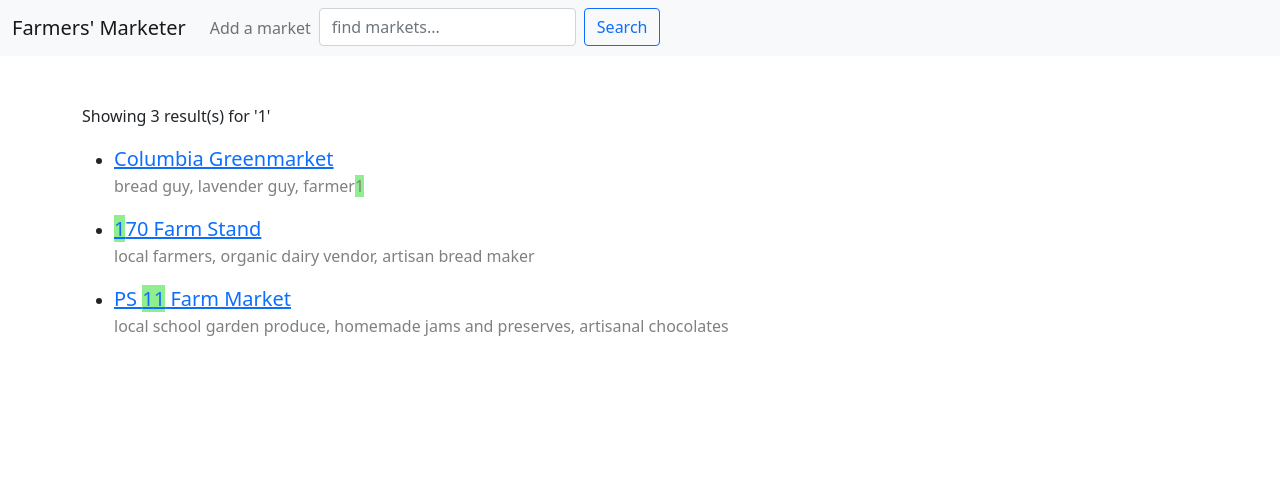
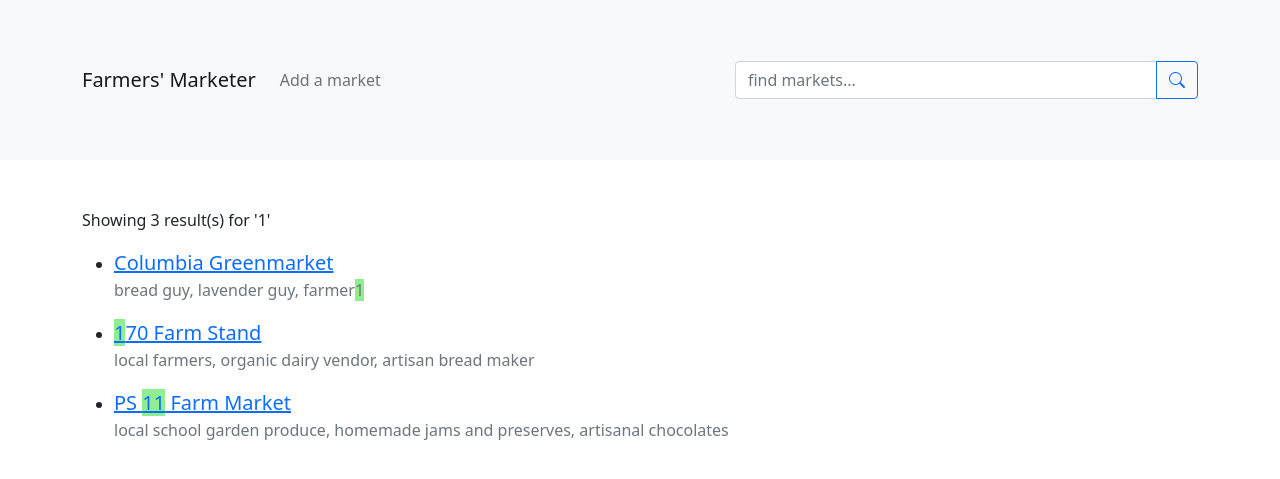
Before and after one commit to avahajr/ui-midterm, a Flask app: page /search/1 in a window 1280 px wide. Shown: the top 479 px of the page. Run offline with Flask 3, Linux system fonts and the light colour scheme; some libraries are stand-ins or nearby versions.

Commit message:
reformat navbar

```diff
--- a/main/static/main.css
+++ b/main/static/main.css
@@ -1,8 +1,16 @@
+
+:root {
+    --accent-color: #57A070;
+}
+
 .warning {
     color: red;
 }
 #content {
     margin-top: 3em;
+}
+#navbar {
+    height: 10em;
 }
 
 .search_hit {
@@ -18,8 +26,54 @@
 }
 
 .grey {
-    color: gray;
+    color: var(--bs-gray);
 }
 .indent {
     margin-left: 2em;
 }
+.accent {
+    color:var(--accent-color)!important
+}
+.bold {
+    font-weight: 500;
+}
+.slim {
+    font-weight: 200;
+}
+#view_year_round {
+    font-size: smaller;
+}
+#view_days {
+    font-size: 20px;
+}
+#view_borough {
+    font-size: large;
+}
+#view_address_info {
+    margin-top: 3em;
+}
+
+#view_street_address {
+    font-size: 26px;
+    color: var(--bs-gray-dark)
+}
+#view_vendor_heading {
+    font-size: 26px;
+    color: var(--bs-gray-dark)
+
+}
+.view_vendor {
+    color: var(--bs-gray-dark);
+    font-size: 20px;
+    margin-top: 5px;
+}
+#view_vendors_list {
+    margin-top: .5em;
+}
+#view_second_row {
+    margin-top: 3.5em;
+}
+#view_summary {
+    text-align: justify;
+    font-size: 18px;
+}
--- a/main/templates/layout.html
+++ b/main/templates/layout.html
@@ -13,6 +13,10 @@
 
     <!-- Bootstrap CSS -->
     <link rel="stylesheet" href="https://cdn.jsdelivr.net/npm/bootstrap@5.0.0/dist/css/bootstrap.min.css">
+    <link rel="stylesheet" href="https://cdn.jsdelivr.net/npm/bootstrap-icons@1.3.0/font/bootstrap-icons.css">
+    <script src="https://cdn.jsdelivr.net/npm/bootstrap@5.0.2/dist/js/bootstrap.bundle.min.js"
+            integrity="sha384-MrcW6ZMFYlzcLA8Nl+NtUVF0sA7MsXsP1UyJoMp4YLEuNSfAP+JcXn/tWtIaxVXM"
+            crossorigin="anonymous"></script>
 
 
     <link rel="stylesheet" href="{{url_for('static', filename='main.css')}}">
@@ -24,29 +28,29 @@
 <body>
 
 
-<nav class="navbar navbar-expand-lg navbar-light bg-light">
-    <div class="container-fluid">
+<nav id='navbar' class="navbar navbar-expand-lg navbar-light bg-light">
+    <div class="container">
         <a class="navbar-brand" href="/">Farmers' Marketer</a>
         <button class="navbar-toggler" type="button" data-bs-toggle="collapse" data-bs-target="#navbarNavAltMarkup"
                 aria-controls="navbarNavAltMarkup" aria-expanded="false" aria-label="Toggle navigation">
             <span class="navbar-toggler-icon"></span>
         </button>
-        <div class="collapse navbar-collapse" id="navbarNavAltMarkup">
-            <ul class="w-100 d-flex justify-content-space-between navbar-nav">
+        <div class="justify-content-between collapse navbar-collapse" id="navbarNavAltMarkup">
+            <ul class="navbar-nav">
                 <li class="nav-item">
                     <a class="nav-link" href="/add">Add a market</a>
                 </li>
-                <li class="nav-item">
-                    <form class="d-flex" role="search">
-                        <input id="searchbar" class="form-control me-2" type="search" placeholder="find markets..."
-                               aria-label="search">
-                        <button class="btn btn-outline-primary" id="searchbtn">Search</button>
-                    </form>
-                </li>
             </ul>
+            <div class="input-group w-50" role="search">
+                <input id="searchbar" class="form-control" type="search" placeholder="find markets..."
+                       aria-label="search">
+                <button class="input-group-append btn btn-outline-primary" id="searchbtn"><i
+                        class="bi bi-search"></i></button>
+            </div>
         </div>
     </div>
 </nav>
+
 
 <div id='content' class="container">
     {% block content %}
```
Also changed, not shown: main/templates/view.html (+44 -13 lines), main/static/sample-map.jpg (added).
